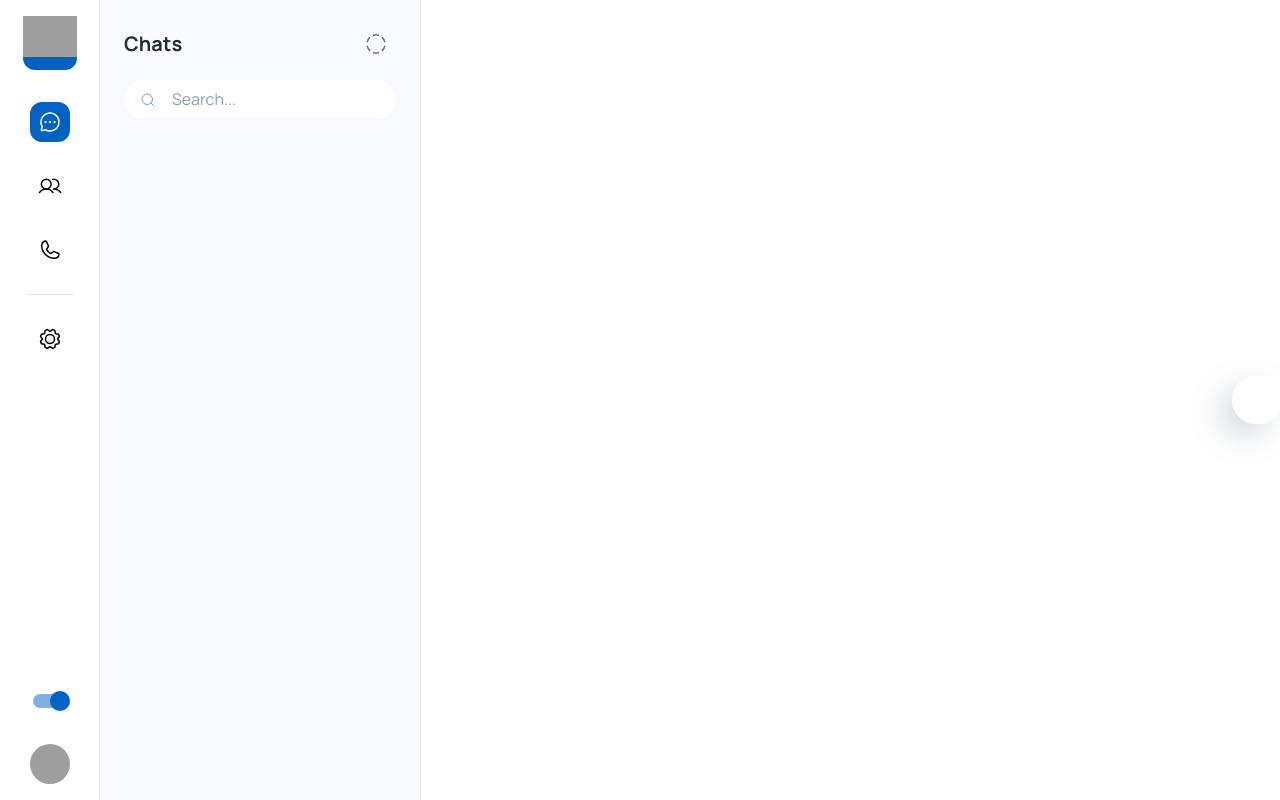
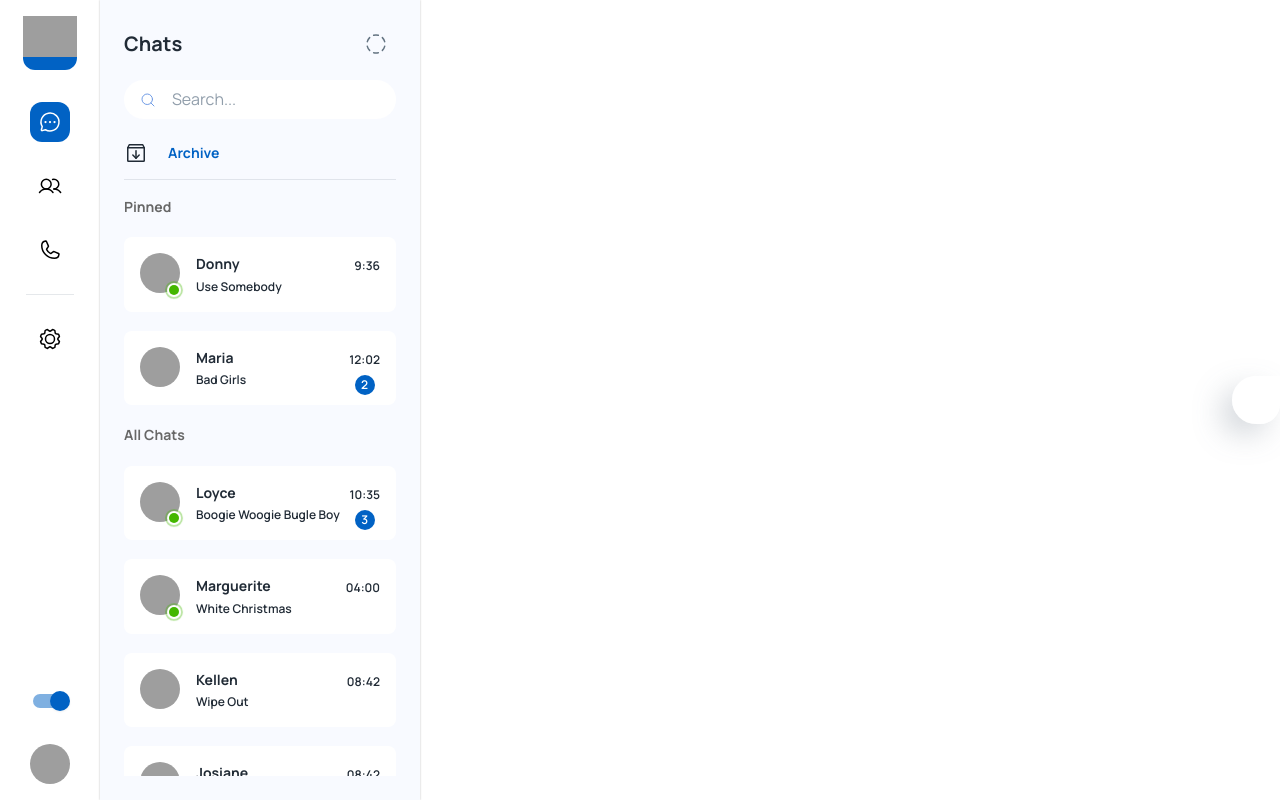
Before and after one commit to gshubham804/MERN-chat-app, a React (Create React App) app: page /app in a window 1280 px wide. Built offline with nearby package versions, Linux system fonts and the light colour scheme; grey boxes are pictures that could not be loaded; some icons are missing.

Commit message:
chat component completed

```diff
--- a/src/pages/dashboard/Chats.js
+++ b/src/pages/dashboard/Chats.js
@@ -1,12 +1,107 @@
 import styled from "@emotion/styled";
-import { Box, IconButton, InputBase, Stack, Typography, alpha } from "@mui/material";
-import { CircleDashed, MagnifyingGlass } from "phosphor-react";
+import {
+  Avatar,
+  Badge,
+  Box,
+  Button,
+  Divider,
+  IconButton,
+  InputBase,
+  Stack,
+  Typography,
+  alpha,
+} from "@mui/material";
+import { ArchiveBox, CircleDashed, MagnifyingGlass } from "phosphor-react";
 import React from "react";
+import { useTheme } from "@emotion/react";
+import { SimpleBarStyle } from "../../components/Scrollbar";
+import { ChatList } from "../../data/index";
+
+const StyledBadge = styled(Badge)(({ theme }) => ({
+  "& .MuiBadge-badge": {
+    backgroundColor: "#44b700",
+    color: "#44b700",
+    boxShadow: `0 0 0 2px ${theme.palette.background.paper}`,
+    "&::after": {
+      position: "absolute",
+      top: 0,
+      left: 0,
+      width: "100%",
+      height: "100%",
+      borderRadius: "50%",
+      animation: "ripple 1.2s infinite ease-in-out",
+      border: "1px solid currentColor",
+      content: '""',
+    },
+  },
+  "@keyframes ripple": {
+    "0%": {
+      transform: "scale(.8)",
+      opacity: 1,
+    },
+    "100%": {
+      transform: "scale(2.4)",
+      opacity: 0,
+    },
+  },
+}));
+
+const ChatElement = ({ id, name, img, msg, time, unread, online }) => {
+  const theme = useTheme();
+  return (
+    <Box
+      sx={{
+        width: "100%",
+        borderRadius: 1,
+        backgroundColor:
+          theme.palette.mode === "light"
+            ? "#fff"
+            : theme.palette.background.default,
+      }}
+      p={2}
+    >
+      <Stack
+        direction="row"
+        alignItems={"center"}
+        justifyContent={"space-between"}
+      >
+        <Stack direction="row" spacing={2}>
+          {online ? (
+            <StyledBadge
+              overlap="circular"
+              anchorOrigin={{ vertical: "bottom", horizontal: "right" }}
+              variant="dot"
+            >
+              <Avatar src={img} />
+            </StyledBadge>
+          ) : (
+            <Avatar src={img} />
+          )}
+          <Stack spacing={0.3}>
+            <Typography variant="subtitle2">{name}</Typography>
+            <Typography variant="caption">{msg}</Typography>
+          </Stack>
+        </Stack>
+        <Stack spacing={2} direction="column" alignItems={"center"}>
+          <Typography
+            sx={{
+              fontWeight: 600,
+            }}
+            variant="caption"
+          >
+            {time}
+          </Typography>
+          <Badge color="primary" badgeContent={unread}></Badge>
+        </Stack>
+      </Stack>
+    </Box>
+  );
+};
 
 const Search = styled("div")(({ theme }) => ({
   position: "relative",
   borderRadius: 20,
-    backgroundColor: alpha(theme.palette.background.paper, 1),
+  backgroundColor: alpha(theme.palette.background.default, 1),
   marginRight: theme.spacing(2),
   marginLeft: 0,
   width: "100%",
@@ -33,30 +128,76 @@ const Search = styled("div")(({ theme }) => ({
 }));
 
 const Chats = () => {
+  const theme = useTheme();
   return (
     <Box
       sx={{
         position: "relative",
-        height: "100vh",
         width: 320,
-        backgroundColor: "#F8FAFF",
+        backgroundColor:
+          theme.palette.mode === "light"
+            ? "#F8FAFF"
+            : theme.palette.background.paper,
         boxShadow: "0px 0px 2px rgba(0,0,0,0.25)",
       }}
     >
-        <Stack p={3} spacing={2}>
-      <Stack direction="row" alignItems={"center"} justifyContent={"space-between"}>
+      <Stack p={3} spacing={2} sx={{ height: "100vh" }}>
+        <Stack
+          direction="row"
+          alignItems={"center"}
+          justifyContent={"space-between"}
+        >
           <Typography variant="h5">Chats</Typography>
           <IconButton>
-            <CircleDashed/>
+            <CircleDashed />
           </IconButton>
         </Stack>
-      <Stack sx={{width:"100%"}}>
+        <Stack sx={{ width: "100%" }}>
           <Search>
             <SearchIconWrapper>
-                <MagnifyingGlass color="#709CE6"/>
+              <MagnifyingGlass color="#709CE6" />
             </SearchIconWrapper>
-            <StyledInputBase placeholder="Search..."/>
+            <StyledInputBase placeholder="Search..." />
           </Search>
+        </Stack>
+        <Stack spacing={1}>
+          <Stack direction="row" alignItems={"center"} spacing={1.5}>
+            <ArchiveBox size={24} />
+            <Button>Archive</Button>
+          </Stack>
+          <Divider />
+        </Stack>
+        <Stack
+          spacing={2}
+          direction="column"
+          sx={{ flexGrow: 1, overflow: "scroll", height: "100%" }}
+        >
+          <SimpleBarStyle timeout={500} clickOnTrack={false}>
+            <Stack spacing={2.4}>
+              <Typography variant="subtitle2" sx={{ color: "#676767" }}>
+                Pinned
+              </Typography>
+              {ChatList.filter((ele) => ele.pinned).map((ele) => {
+                return (
+                  <>
+                    <ChatElement {...ele} />
+                  </>
+                );
+              })}
+              <Stack spacing={2.4}>
+                <Typography variant="subtitle2" sx={{ color: "#676767" }}>
+                  All Chats
+                </Typography>
+                {ChatList.filter((ele) => !ele.pinned).map((ele) => {
+                  return (
+                    <>
+                      <ChatElement {...ele} />
+                    </>
+                  );
+                })}
+              </Stack>
+            </Stack>
+          </SimpleBarStyle>
         </Stack>
       </Stack>
     </Box>
```
Lines whose indentation alone changed are shown as unchanged.
